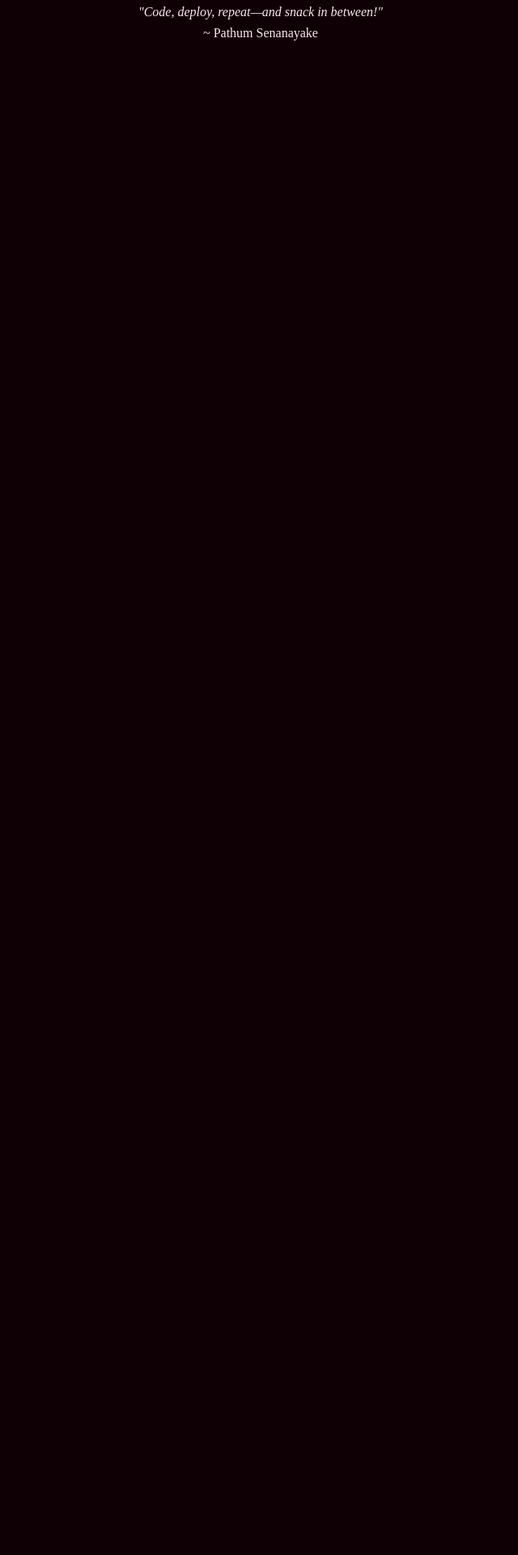
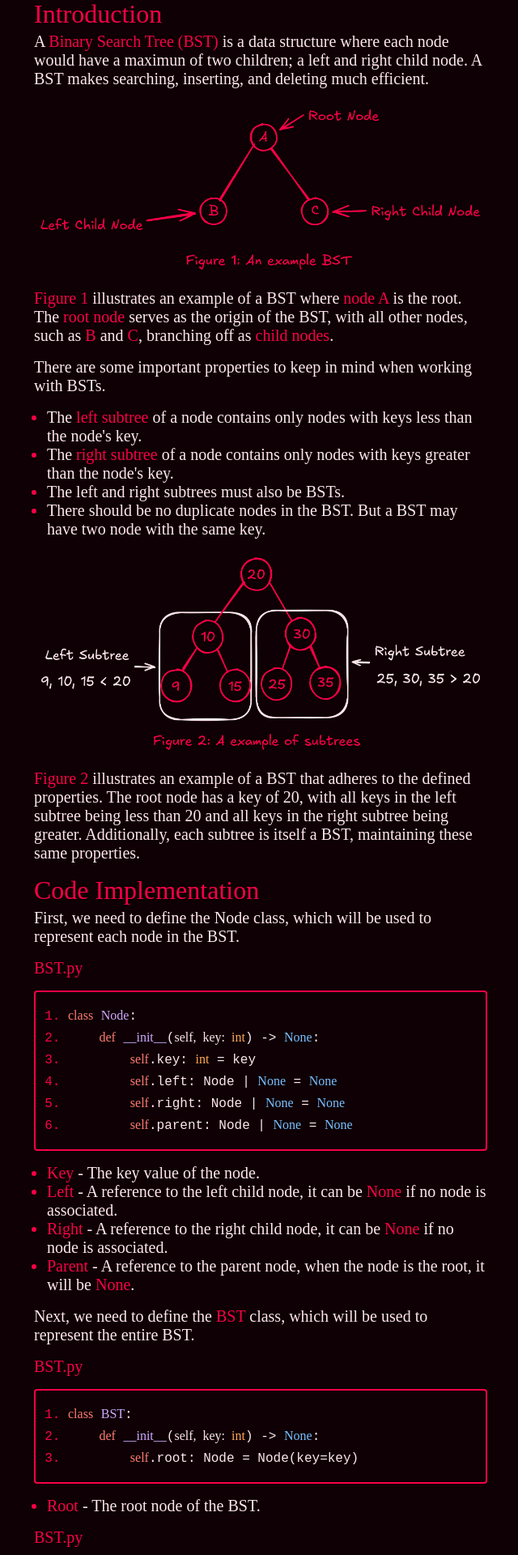
Before and after one commit to Pathum312/Personal-Website, a SvelteKit app: page /binary-search-tree in a window 1280 px wide. Before the commit this address had no page. Shown: the part 200-2120 px from the top of the page at 81% size, without its empty margins (318-958 px from the left). Before the commit the page ends 800 px from the top, so only its background shows below. Built offline with nearby package versions, Linux system fonts and the light colour scheme; a web font is replaced by a local one.

Commit message:
added the BST article

```diff
--- a/src/lib/assets/index.ts
+++ b/src/lib/assets/index.ts
@@ -1,4 +1,8 @@
 // Image Assets
 import ProfileIMG from './img/Pathum/pathum.jpg'; // Author's profile image
 
-export { ProfileIMG };
+// Binary Search Tree Blog
+import ExampleTree from './img/BST/Binary Example.png';
+import ExampleSubtrees from './img/BST/Subtrees Example.png';
+
+export { ProfileIMG, ExampleTree, ExampleSubtrees };
--- a/src/lib/index.ts
+++ b/src/lib/index.ts
@@ -18,7 +18,7 @@ import {
 } from './components';
 
 // Assets
-import { ProfileIMG } from './assets';
+import { ProfileIMG, ExampleTree, ExampleSubtrees } from './assets';
 
 type Article = {
 	name: string;
@@ -57,4 +57,6 @@ export {
 	type Month,
 	type Article,
 	ProfileIMG,
+	ExampleTree,
+	ExampleSubtrees,
 };
--- a/src/lib/source/DB.json
+++ b/src/lib/source/DB.json
@@ -2,6 +2,17 @@
     {
         "year": "2024",
         "months": [
+            {
+                "name": "November",
+                "articles": [
+                    {
+                        "name": "Binary Search Tree",
+                        "url": "/binary-search-tree",
+                        "tag": "DataStructures",
+                        "date": "27th"
+                    }
+                ]
+            },
             {
                 "name": "October",
                 "articles": [
--- /dev/null
+++ b/src/routes/binary-search-tree/+page.svelte
@@ -0,0 +1,217 @@
+<script lang="ts">
+	import {
+		Date,
+		List,
+		Blog,
+		Code,
+		Title,
+		Image,
+		ListItem,
+		Paragraph,
+		Highlight,
+		ExampleTree,
+		ExampleSubtrees,
+	} from '$lib';
+
+	const NODE_CLASS_INIT_SNIPPET = {
+		language: 'python',
+		code: [
+			'class Node:',
+			'&nbsp;&nbsp;&nbsp;&nbsp;def __init__(self,&nbsp;&nbsp;key:&nbsp;&nbsp;int) -> None:',
+			'&nbsp;&nbsp;&nbsp;&nbsp;&nbsp;&nbsp;&nbsp;&nbsp;self.key: int = key',
+			'&nbsp;&nbsp;&nbsp;&nbsp;&nbsp;&nbsp;&nbsp;&nbsp;self.left: Node | None = None',
+			'&nbsp;&nbsp;&nbsp;&nbsp;&nbsp;&nbsp;&nbsp;&nbsp;self.right: Node | None = None',
+			'&nbsp;&nbsp;&nbsp;&nbsp;&nbsp;&nbsp;&nbsp;&nbsp;self.parent: Node | None = None',
+		],
+	};
+
+	const BST_CLASS_INIT_SNIPPET = {
+		language: 'python',
+		code: [
+			'class BST:',
+			'&nbsp;&nbsp;&nbsp;&nbsp;def __init__(self,&nbsp;&nbsp;key:&nbsp;&nbsp;int) -> None:',
+			'&nbsp;&nbsp;&nbsp;&nbsp;&nbsp;&nbsp;&nbsp;&nbsp;self.root: Node = Node(key=key)',
+		],
+	};
+
+	const BST_CLASS_INSERT_SNIPPET = {
+		language: 'python',
+		code: [
+			'def insert(self,&nbsp;&nbsp;key:&nbsp;&nbsp;int) -> None:',
+			'&nbsp;&nbsp;&nbsp;&nbsp;node: Node = self.root',
+			'',
+			'&nbsp;&nbsp;&nbsp;&nbsp;while True:',
+			'&nbsp;&nbsp;&nbsp;&nbsp;&nbsp;&nbsp;&nbsp;&nbsp;if key < node.key:',
+			'&nbsp;&nbsp;&nbsp;&nbsp;&nbsp;&nbsp;&nbsp;&nbsp;&nbsp;&nbsp;&nbsp;if node.left is None:',
+			'&nbsp;&nbsp;&nbsp;&nbsp;&nbsp;&nbsp;&nbsp;&nbsp;&nbsp;&nbsp;&nbsp;&nbsp;&nbsp;&nbsp;&nbsp;node.left = Node(key=key)',
+			'&nbsp;&nbsp;&nbsp;&nbsp;&nbsp;&nbsp;&nbsp;&nbsp;&nbsp;&nbsp;&nbsp;&nbsp;&nbsp;&nbsp;&nbsp;node.left.parent = node',
+			'&nbsp;&nbsp;&nbsp;&nbsp;&nbsp;&nbsp;&nbsp;&nbsp;&nbsp;&nbsp;&nbsp;&nbsp;&nbsp;&nbsp;&nbsp;break',
+			'&nbsp;&nbsp;&nbsp;&nbsp;&nbsp;&nbsp;&nbsp;&nbsp;&nbsp;&nbsp;&nbsp;node = node.left',
+			'&nbsp;&nbsp;&nbsp;&nbsp;&nbsp;&nbsp;&nbsp;&nbsp;else:',
+			'&nbsp;&nbsp;&nbsp;&nbsp;&nbsp;&nbsp;&nbsp;&nbsp;&nbsp;&nbsp;&nbsp;if node.right is None:',
+			'&nbsp;&nbsp;&nbsp;&nbsp;&nbsp;&nbsp;&nbsp;&nbsp;&nbsp;&nbsp;&nbsp;&nbsp;&nbsp;&nbsp;&nbsp;node.right = Node(key=key)',
+			'&nbsp;&nbsp;&nbsp;&nbsp;&nbsp;&nbsp;&nbsp;&nbsp;&nbsp;&nbsp;&nbsp;&nbsp;&nbsp;&nbsp;&nbsp;node.right.parent = node',
+			'&nbsp;&nbsp;&nbsp;&nbsp;&nbsp;&nbsp;&nbsp;&nbsp;&nbsp;&nbsp;&nbsp;&nbsp;&nbsp;&nbsp;&nbsp;break',
+			'&nbsp;&nbsp;&nbsp;&nbsp;&nbsp;&nbsp;&nbsp;&nbsp;&nbsp;&nbsp;&nbsp;node = node.right',
+		],
+	};
+
+	const BST_INIT_SNIPPET = {
+		language: 'python',
+		code: ['if __name__ == "__main__":', '&nbsp;&nbsp;&nbsp;&nbsp;tree: BST = BST(key=20)'],
+	};
+
+	const BST_INSERT_SNIPPET = {
+		language: 'python',
+		code: [
+			'if __name__ == "__main__":',
+			'&nbsp;&nbsp;&nbsp;&nbsp;tree: BST = BST(key=20)',
+			'&nbsp;&nbsp;&nbsp;&nbsp;tree.insert(key=10)',
+			'&nbsp;&nbsp;&nbsp;&nbsp;tree.insert(key=30)',
+			'&nbsp;&nbsp;&nbsp;&nbsp;tree.insert(key=9)',
+			'&nbsp;&nbsp;&nbsp;&nbsp;tree.insert(key=15)',
+			'&nbsp;&nbsp;&nbsp;&nbsp;tree.insert(key=25)',
+			'&nbsp;&nbsp;&nbsp;&nbsp;tree.insert(key=35)',
+		],
+	};
+</script>
+
+<title>Pinkz | Binary Search Tree</title>
+<Title>Binary Search Tree - BST</Title>
+<Date>Date: 27/11/2024</Date>
+<Title>
+	<Highlight>Introduction</Highlight>
+</Title>
+<Paragraph>
+	A <Highlight>Binary Search Tree (BST)</Highlight> is a data structure where each node would have a
+	maximun of two children; a left and right child node. A BST makes searching, inserting, and deleting
+	much efficient.
+</Paragraph>
+<Image
+	width="2015"
+	height="777"
+	src={ExampleTree}
+	alt="An example diagram showing a binary search tree."
+/>
+<Paragraph>
+	<Highlight>Figure 1</Highlight> illustrates an example of a BST where <Highlight>node A</Highlight
+	> is the root. The <Highlight>root node</Highlight> serves as the origin of the BST, with all other
+	nodes, such as <Highlight>B</Highlight> and <Highlight>C</Highlight>, branching off as <Highlight>
+		child nodes
+	</Highlight>.
+</Paragraph>
+<Paragraph>There are some important properties to keep in mind when working with BSTs.</Paragraph>
+<List>
+	<ListItem>
+		The <Highlight>left subtree</Highlight> of a node contains only nodes with keys less than the node's
+		key.
+	</ListItem>
+	<ListItem>
+		The <Highlight>right subtree</Highlight> of a node contains only nodes with keys greater than the
+		node's key.
+	</ListItem>
+	<ListItem>The left and right subtrees must also be BSTs.</ListItem>
+	<ListItem>
+		There should be no duplicate nodes in the BST. But a BST may have two node with the same key.
+	</ListItem>
+</List>
+<Image
+	width="2035"
+	height="918"
+	src={ExampleSubtrees}
+	alt="An example BST, showing the left and right subtrees of a node."
+/>
+<Paragraph>
+	<Highlight>Figure 2</Highlight> illustrates an example of a BST that adheres to the defined properties.
+	The root node has a key of 20, with all keys in the left subtree being less than 20 and all keys in
+	the right subtree being greater. Additionally, each subtree is itself a BST, maintaining these same
+	properties.
+</Paragraph>
+<Title>
+	<Highlight>Code Implementation</Highlight>
+</Title>
+<Paragraph>
+	First, we need to define the Node class, which will be used to represent each node in the BST.
+</Paragraph>
+<Paragraph>
+	<Highlight>BST.py</Highlight>
+</Paragraph>
+<Code codeSnippet={NODE_CLASS_INIT_SNIPPET} />
+<List>
+	<ListItem><Highlight>Key</Highlight> - The key value of the node.</ListItem>
+	<ListItem>
+		<Highlight>Left</Highlight> - A reference to the left child node, it can be <Highlight
+			>None</Highlight
+		> if no node is associated.
+	</ListItem>
+	<ListItem>
+		<Highlight>Right</Highlight> - A reference to the right child node, it can be <Highlight
+			>None</Highlight
+		> if no node is associated.
+	</ListItem>
+	<ListItem>
+		<Highlight>Parent</Highlight> - A reference to the parent node, when the node is the root, it will
+		be <Highlight>None</Highlight>.
+	</ListItem>
+</List>
+<Paragraph>
+	Next, we need to define the <Highlight>BST</Highlight> class, which will be used to represent the entire
+	BST.
+</Paragraph>
+<Paragraph>
+	<Highlight>BST.py</Highlight>
+</Paragraph>
+<Code codeSnippet={BST_CLASS_INIT_SNIPPET} />
+<List>
+	<ListItem>
+		<Highlight>Root</Highlight> - The root node of the BST.
+	</ListItem>
+</List>
+<Paragraph>
+	<Highlight>BST.py</Highlight>
+</Paragraph>
+<Code codeSnippet={BST_INIT_SNIPPET} />
+<Paragraph>
+	Here, we have initialized a BST with a root node of 20. However, a tree with only a root is not
+	sufficient, so let's implement a function to <Highlight>insert</Highlight> additional nodes.
+</Paragraph>
+<Paragraph>
+	<Highlight>BST.py</Highlight>
+</Paragraph>
+<Code codeSnippet={BST_CLASS_INSERT_SNIPPET} />
+<List>
+	<ListItem>
+		<Highlight>Key</Highlight> - The key value of the node to be inserted.
+	</ListItem>
+</List>
+<Paragraph>This function inserts a new node with the given key into a BST:</Paragraph>
+<List>
+	<ListItem>Start at the root of the tree.</ListItem>
+	<ListItem>
+		Compare the <Highlight>key</Highlight> to the current node's key.
+	</ListItem>
+	<ListItem>
+		If the <Highlight>key</Highlight> is smaller, move to the left child.
+	</ListItem>
+	<ListItem>
+		If the <Highlight>key</Highlight> is larger or equal, move to the right child.
+	</ListItem>
+	<ListItem>
+		Repeat until a <Highlight>None</Highlight> child is found.
+	</ListItem>
+	<ListItem>Create a new node at that position.</ListItem>
+	<ListItem>Set the new node's parent to the current node.</ListItem>
+</List>
+<Paragraph>
+	Now that we have a function to insert nodes into the BST, let's insert some additional nodes.
+</Paragraph>
+<Paragraph>
+	<Highlight>BST.py</Highlight>
+</Paragraph>
+<Code codeSnippet={BST_INSERT_SNIPPET} />
+<Paragraph>
+	We have added the nodes <Highlight>10</Highlight>, <Highlight>30</Highlight>, <Highlight
+		>9</Highlight
+	>, <Highlight>15</Highlight>, <Highlight>25</Highlight>, and <Highlight>35</Highlight> to our BST,
+	but visualizing it is challenging. Let’s create a function to print the BST for better clarity.
+</Paragraph>
```
Also changed, not shown: src/routes/deaths-blade/+page.svelte (+1 -14 lines), src/lib/assets/img/BST/Binary Example.png (added), src/lib/assets/img/BST/Subtrees Example.png (added).
